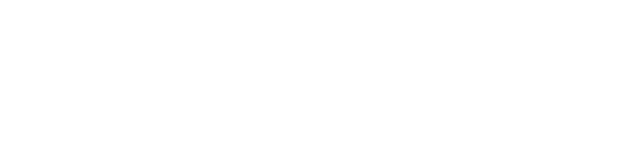
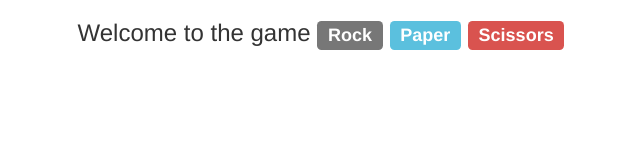
Before and after one commit to Makabra93/Zad_9_7, a plain HTML site: page index.html in a window 1280 px wide. Shown: the whole page, without its empty margins (319-959 px from the left). Drawn offline with nearby package versions, Linux system fonts and the light colour scheme.

Commit message:
Add title

```diff
--- a/index.html
+++ b/index.html
@@ -3,10 +3,19 @@
   <head>
     <meta charset="utf-8">
     <title>Zadanie_9_7</title>
+    <link href="https://maxcdn.bootstrapcdn.com/bootstrap/3.3.6/css/bootstrap.min.css" rel="stylesheet" />
+    <link href="https://cdnjs.cloudflare.com/ajax/libs/font-awesome/4.6.3/css/font-awesome.min.css" rel="stylesheet" />
     <link rel="stylesheet" href="css/style.css">
   </head>
   <body>
-
+    <div class="container">
+      <h3 class="text-center">
+        Welcome to the game
+        <span class="label label-default">Rock</span>
+        <span class="label label-info">Paper</span>
+        <span class="label label-danger">Scissors</span>
+      </h3>
+    </div>
     <script type="text/javascript" src="js/scripts.js"></script>
   </body>
 </html>
```
